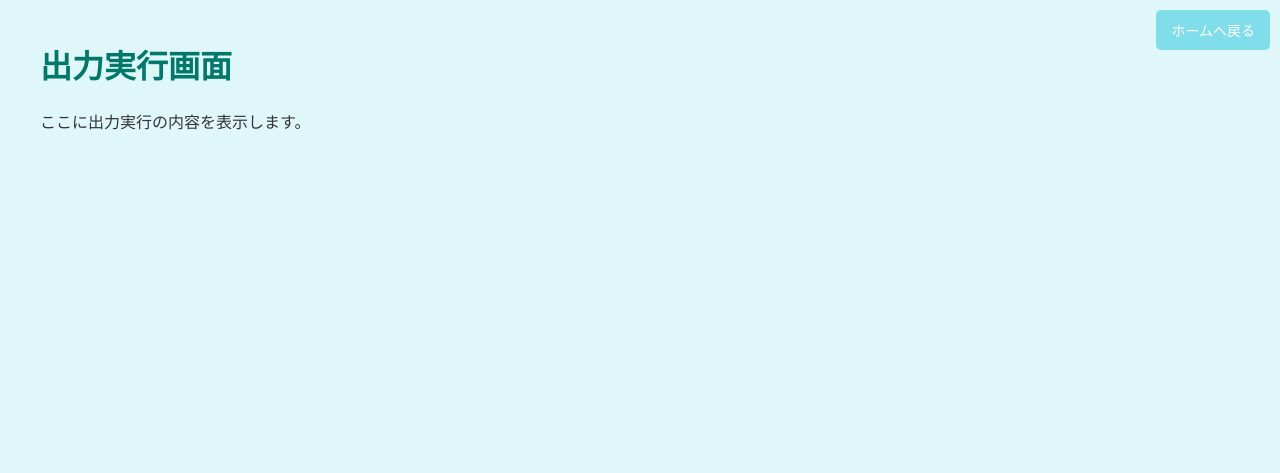
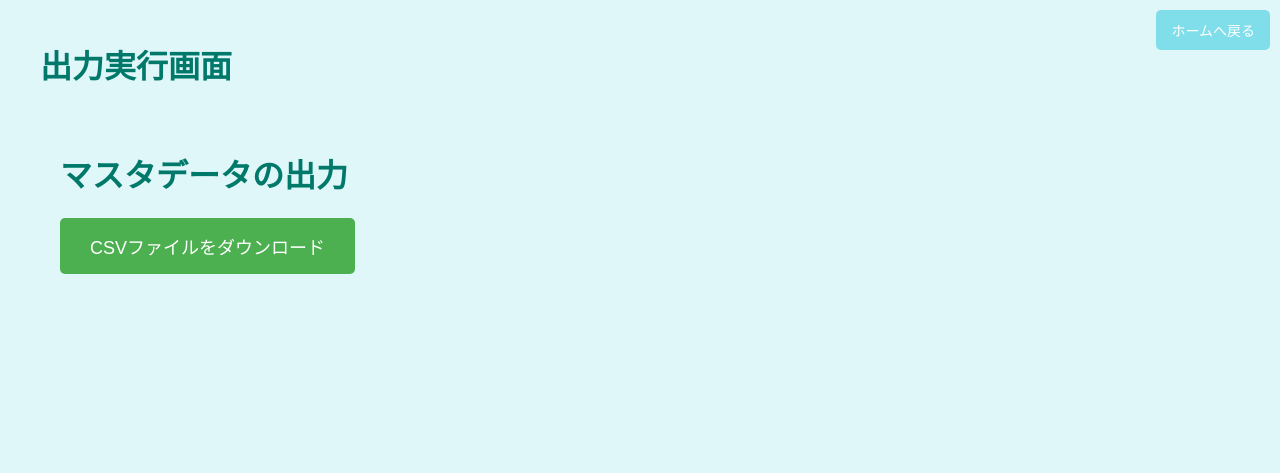
Before and after one commit to hayato1018/OperationRecordSite, a Django app: page /output/ in a window 1280 px wide. Shown: the top 473 px of the page. Run offline with Django 5.2, Linux system fonts and the light colour scheme.

Commit message:
ロジック実装用ファイル作成、出力画面へ遷移後CSVダウンロードするように変更

```diff
--- a/app/static/app/style.css
+++ b/app/static/app/style.css
@@ -164,3 +164,18 @@ table tbody td {
 table thead th {
     font-weight: bold;
 }
+
+/* ダウンロードボタンを大きめにするスタイル */
+.btn-large {
+    padding: 15px 30px;
+    font-size: 18px;
+    background-color: #4CAF50;
+    color: white;
+    border: none;
+    border-radius: 5px;
+    cursor: pointer;
+}
+
+.btn-large:hover {
+    background-color: #45a049;
+}
--- a/app/templates/app/confirm_master.html
+++ b/app/templates/app/confirm_master.html
@@ -18,6 +18,7 @@
             <form method="POST" enctype="multipart/form-data">
                 {% csrf_token %}
                 <input type="file" name="file" id="file-input">
+                <!--button type="submit" name="output" class="btn" onclick="return validateFile()">出力する</button-->
                 <button type="submit" name="output" class="btn" onclick="return validateFile()">出力する</button>
                 <button type="submit" name="edit_master" class="btn">マスタ設定へ</button>
             </form>
--- a/app/templates/app/output.html
+++ b/app/templates/app/output.html
@@ -14,7 +14,15 @@
     <a href="{% url 'home' %}" class="home-link">ホームへ戻る</a>
     <div class="container">
         <h1>出力実行画面</h1>
-        <p>ここに出力実行の内容を表示します。</p>
+        <div class="container">
+            <h1>マスタデータの出力</h1>
+
+            <!-- 大きめのCSVダウンロードボタン -->
+            <form method="POST">
+                {% csrf_token %}
+                <button type="submit" class="btn btn-large">CSVファイルをダウンロード</button>
+            </form>
+        </div>
     </div>
 
     <footer>
--- a/app/views.py
+++ b/app/views.py
@@ -1,6 +1,7 @@
 from django.shortcuts import render, redirect, get_object_or_404
 from .models import MasterData
 from .forms import MasterForm
+from .controller.util import export_master_data_to_csv
 
 # ホーム画面のビュー
 def home(request):
@@ -66,4 +67,8 @@ def confirm_master(request):
 
 # 出力実行画面のビュー
 def output(request):
+    if request.method == 'POST':
+        # ボタンが押されたらCSVファイルをダウンロード
+        return export_master_data_to_csv()
+    # 通常の画面表示
     return render(request, 'app/output.html')
```
Also changed, not shown: app/controller/util.py (added, +18 -0 lines).
